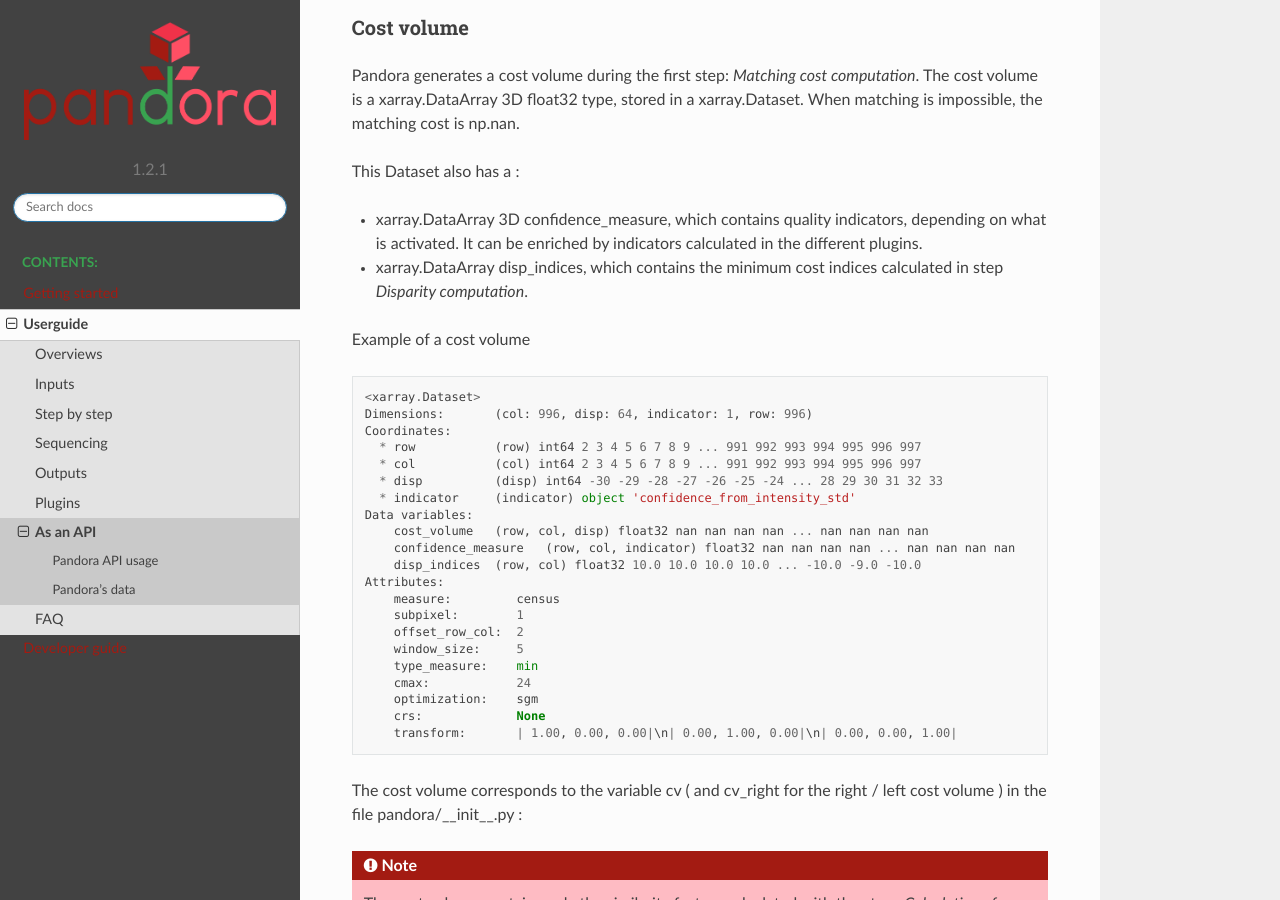
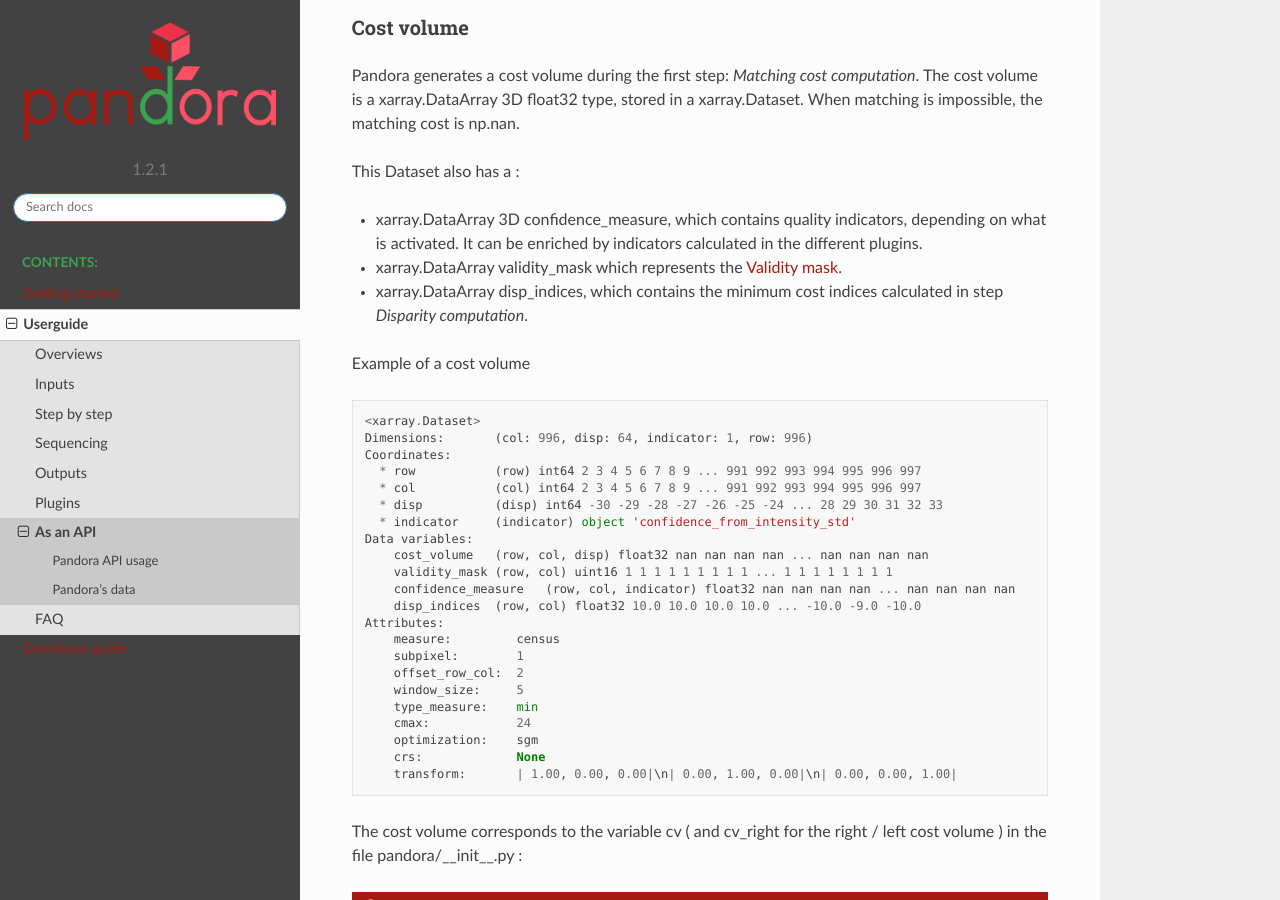
Before and after one commit to CNES/Pandora, a Sphinx documentation site: the page built from docs/source/userguide/as_an_api.rst, in a window 1280 px wide and 900 px high, scrolled down 2757 px. Built offline with Sphinx 7.4.7 and the Read the Docs theme 2.0.0, drawn with Linux system fonts in a browser that asks for light colours; formulas are drawn with MathJax 3; pages that are not in the unit, such as notebooks, are missing from menus.

Commit message:
docs: modifications of docs after moving criteria

```diff
--- a/docs/source/userguide/as_an_api.rst
+++ b/docs/source/userguide/as_an_api.rst
@@ -152,6 +152,7 @@ When matching is impossible, the matching cost is np.nan.
 This Dataset also has a :
 
 - xarray.DataArray 3D confidence_measure, which contains quality indicators, depending on what is activated. It can be enriched by indicators calculated in the different plugins.
+- xarray.DataArray validity_mask which represents the :ref:`validity_mask`.
 - xarray.DataArray disp_indices, which contains the minimum cost indices calculated in step *Disparity computation*.
 
 
@@ -169,6 +170,7 @@ Example of a cost volume
       * indicator     (indicator) object 'confidence_from_intensity_std'
     Data variables:
         cost_volume   (row, col, disp) float32 nan nan nan nan ... nan nan nan nan
+        validity_mask (row, col) uint16 1 1 1 1 1 1 1 1 1 ... 1 1 1 1 1 1 1 1
         confidence_measure   (row, col, indicator) float32 nan nan nan nan ... nan nan nan nan
         disp_indices  (row, col) float32 10.0 10.0 10.0 10.0 ... -10.0 -9.0 -10.0
     Attributes:
--- a/docs/source/userguide/output.rst
+++ b/docs/source/userguide/output.rst
@@ -85,6 +85,8 @@ represents a rejection / information criterion (= 1 if rejection / information,
  +---------+------------------+--------------------------------------------------------------------------------------------------+
  |    9    | 0000001000000000 | The point is invalid: mismatch                                                                   |
  +---------+------------------+--------------------------------------------------------------------------------------------------+
+ |   10    | 0000010000000000 | Information : filled no data                                                                     |
+ +---------+------------------+--------------------------------------------------------------------------------------------------+
 
 Memory consumption estimation
 *****************************
```
